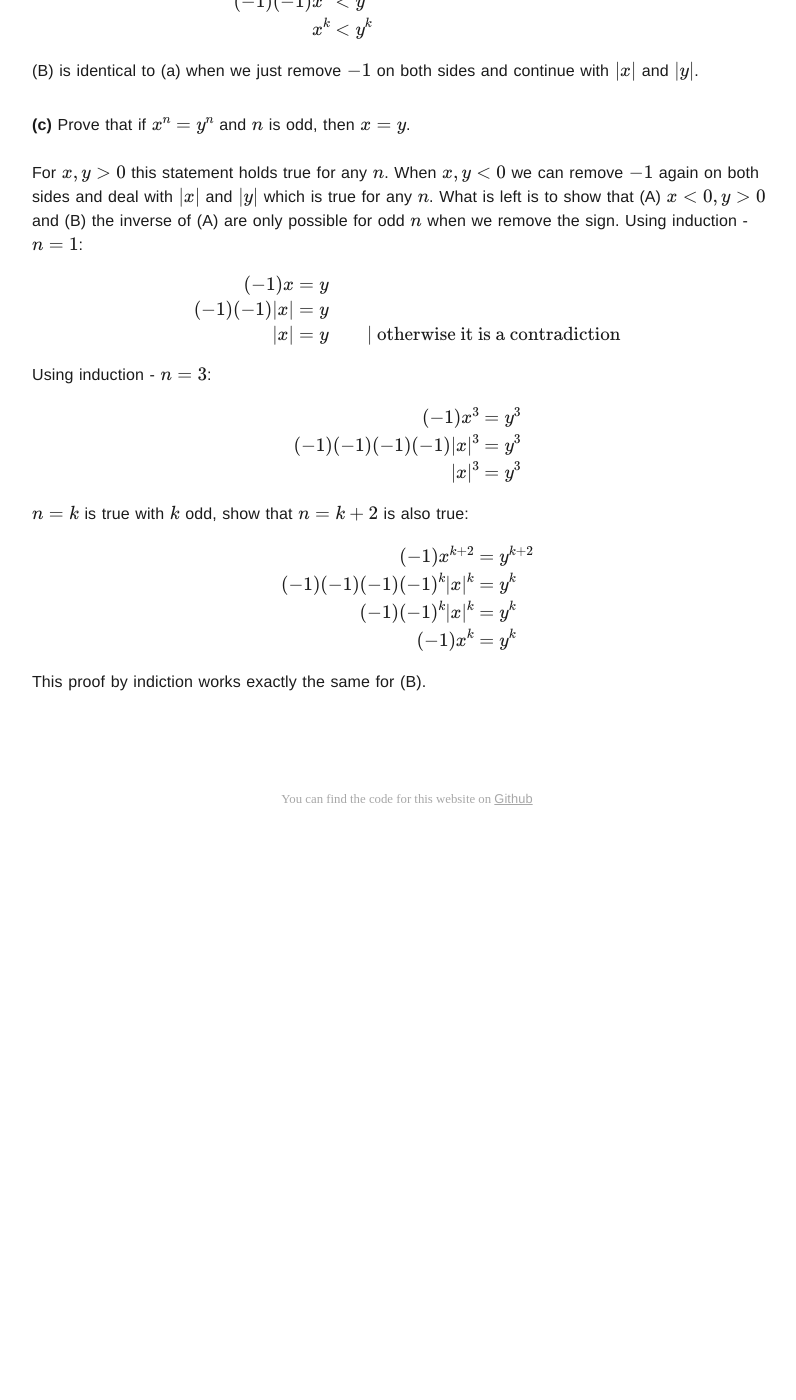
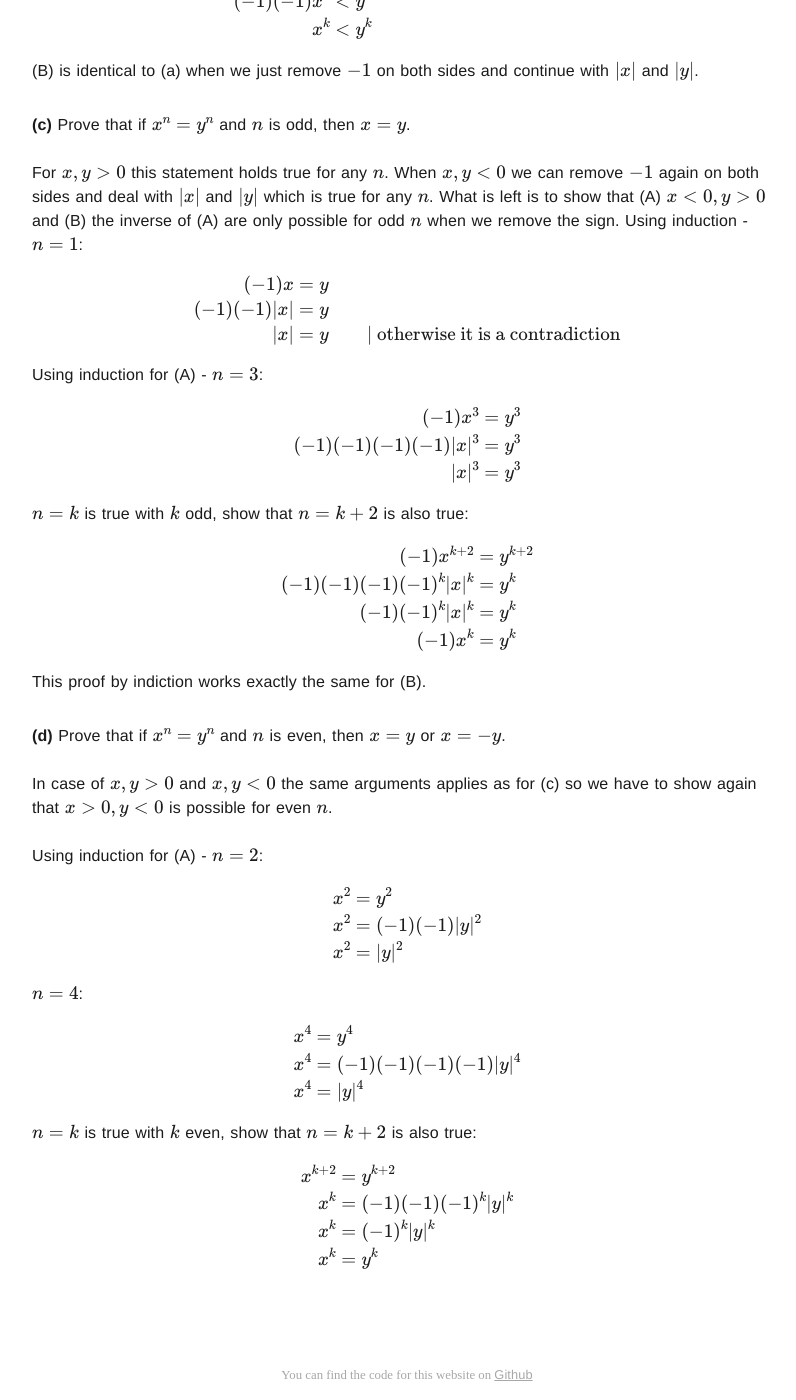
Before and after one commit to pheymann/paulheymann-website, a Jekyll site: the page built from _posts/spivak-calculus-solutions/prologue/2022-09-03-prologue-problem-06.md, in a window 1280 px wide and 1400 px high, scrolled down 1023 px. Shown: the whole window, without its empty margins (233-1029 px from the left). Built offline with Jekyll 4.4.1, drawn with Linux system fonts in a browser that asks for light colours; before the commit the page ends 1847 px from its top, so only the background shows below that.

Commit message:
blog:calculus: finishing prologue 6

```diff
--- a/_posts/spivak-calculus-solutions/prologue/2022-09-03-prologue-problem-06.md
+++ b/_posts/spivak-calculus-solutions/prologue/2022-09-03-prologue-problem-06.md
@@ -101,7 +101,7 @@ meta_keywords: spivak,calculus,prologue,solutions
     \end{align*}
   \]
 
-  Using induction - $n = 3$:
+  Using induction for (A) - $n = 3$:
 
   \[
     \begin{align*}
@@ -125,3 +125,45 @@ meta_keywords: spivak,calculus,prologue,solutions
   This proof by indiction works exactly the same for (B).
 
 </p>
+
+<p>
+
+  <strong>(d)</strong> Prove that if $x^n = y^n$ and $n$ is even, then $x = y$ or $x = -y$.
+  <br>
+  <br>
+  In case of $x, y > 0$ and $x, y < 0$ the same arguments applies as for (c) so we have to show again that
+  $x > 0, y < 0$ is possible for even $n$.
+  <br>
+  <br>
+  Using induction for (A) - $n = 2$:
+
+  \[
+    \begin{align*}
+      x^2 &= y^2 \\
+      x^2 &= (-1)(-1)|y|^2 \\
+      x^2 &= |y|^2 \\
+    \end{align*}
+  \]
+
+  $n = 4$:
+
+  \[
+    \begin{align*}
+      x^4 &= y^4 \\
+      x^4 &= (-1)(-1)(-1)(-1)|y|^4 \\
+      x^4 &= |y|^4 \\
+    \end{align*}
+  \]
+
+  $n = k$ is true with $k$ even, show that $n = k + 2$ is also true:
+
+  \[
+    \begin{align*}
+      x^{k + 2} &= y^{k + 2} \\
+      x^k &= (-1)(-1)(-1)^k|y|^k \\
+      x^k &= (-1)^k|y|^k \\
+      x^k &= y^k \\
+    \end{align*}
+  \]
+
+</p>
```
